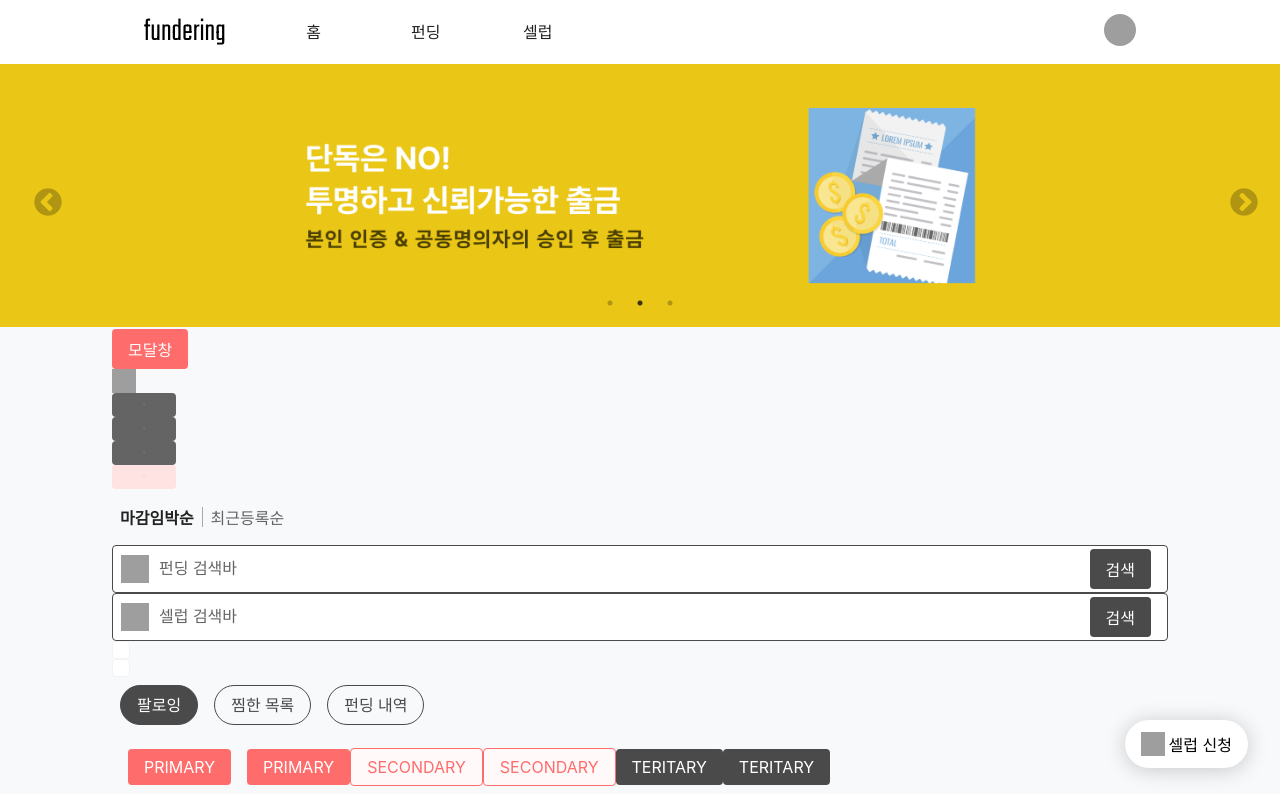
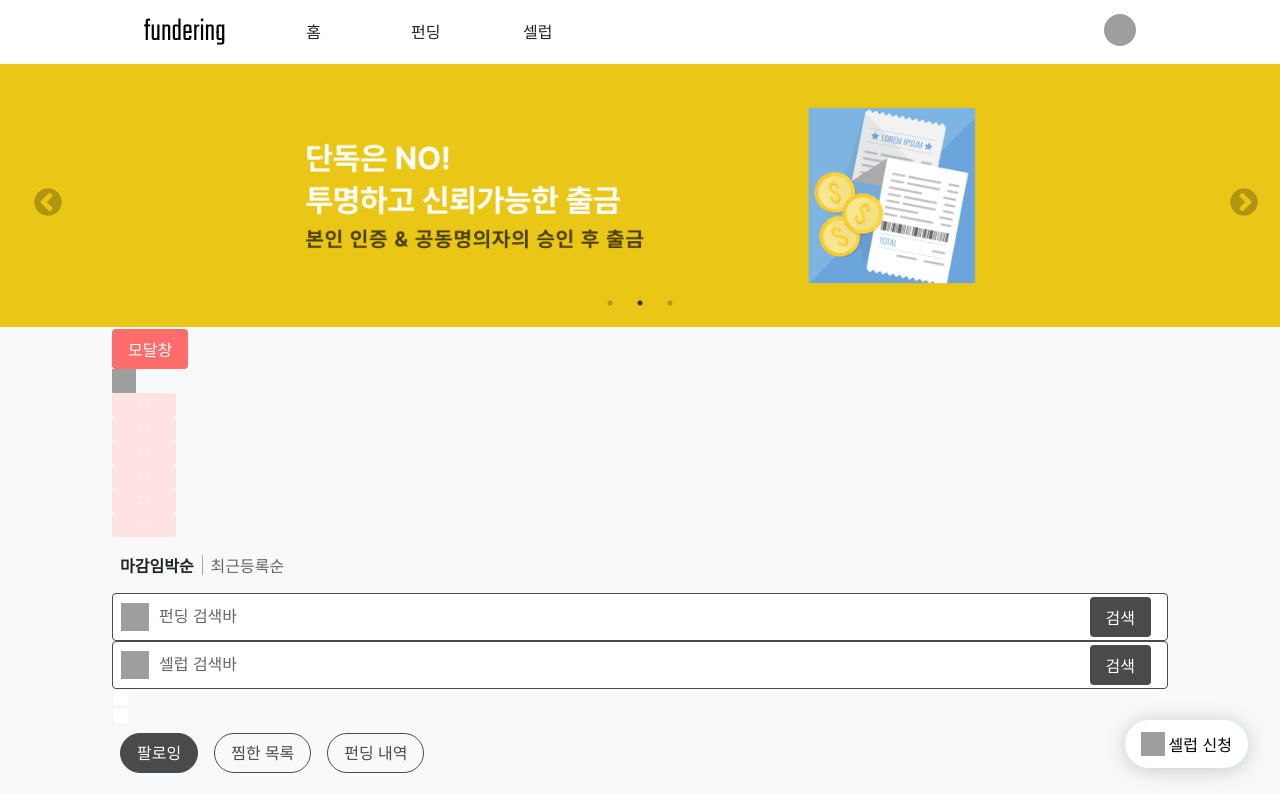
Before and after one commit to Step3-kakao-tech-campus/Team13_FE, a React (Vite) app in the folder src/: page /test in a window 1280 px wide. Shown: the top 794 px of the page. Built offline with nearby package versions, Linux system fonts and the light colour scheme; grey boxes are pictures that could not be loaded; a web font is replaced by a local one.

Commit message:
fix: CountdownBadge.jsx getReturnValues 오류 해결

```diff
--- a/src/src/components/common/fund/CountdownBadge.jsx
+++ b/src/src/components/common/fund/CountdownBadge.jsx
@@ -30,17 +30,20 @@ const Styled = {
  */
 
 function CountdownBadge({ target }) {
-  const targetDate = new Date(target).getTime();
-
-  const [countdown, setCountdown] = useState(targetDate - new Date().getTime());
+  const targetDateTime = new Date(target).getTime();
+  const [countdown, setCountdown] = useState(
+    targetDateTime - new Date().getTime(),
+  );
 
   useEffect(() => {
     const interval = setInterval(() => {
-      setCountdown(targetDate - new Date().getTime());
+      setCountdown(targetDateTime - new Date().getTime());
     }, 1000);
 
+    if (countdown / 1000 <= 0) return () => clearInterval(interval);
+
     return () => clearInterval(interval);
-  }, [targetDate]);
+  }, [targetDateTime]);
 
   const getReturnValues = (time) => {
     const days = Math.floor(time / (1000 * 60 * 60 * 24));
@@ -48,10 +51,10 @@ function CountdownBadge({ target }) {
     const minutes = Math.floor((time % (1000 * 60 * 60)) / (1000 * 60));
     const seconds = Math.floor((time % (1000 * 60)) / 1000);
 
-    if (seconds <= 0) return "마감됨";
-    if (minutes <= 0) return `${seconds}초 남음`;
-    if (hours <= 0) return `${minutes}분 남음`;
-    if (days <= 0) return `${hours}시간 남음`;
+    if (time / 1000 <= 0) return "마감됨";
+    if (time / (1000 * 60) <= 1) return `${seconds}초 남음`;
+    if (time / (1000 * 60 * 60) <= 1) return `${minutes}분 남음`;
+    if (time / (1000 * 60 * 60 * 24) <= 1) return `${hours}시간 남음`;
     return `${days}일 남음`;
   };
 
--- a/src/src/pages/Test.jsx
+++ b/src/src/pages/Test.jsx
@@ -79,9 +79,11 @@ function Test() {
         onClick={() => setIsHeartClicked((prev) => !prev)}
       />
 
-      <CountdownBadge target={"2023-10-04 23:16:00"} />
-      <CountdownBadge target={"2023-10-05 00:16:00"} />
-      <CountdownBadge target={"2023-10-05 23:16:00"} />
+      <CountdownBadge target={"2023-10-08 17:53:00"} />
+      <CountdownBadge target={"2023-10-08 18:00:00"} />
+      <CountdownBadge target={"2023-10-08 18:30:00"} />
+      <CountdownBadge target={"2023-10-09 00:16:00"} />
+      <CountdownBadge target={"2023-11-09 23:16:00"} />
       <CountdownBadge target={"2024-11-05 23:16:00"} />
 
       <SortButtons sortTypeArray={sortTypeArray} />
```
